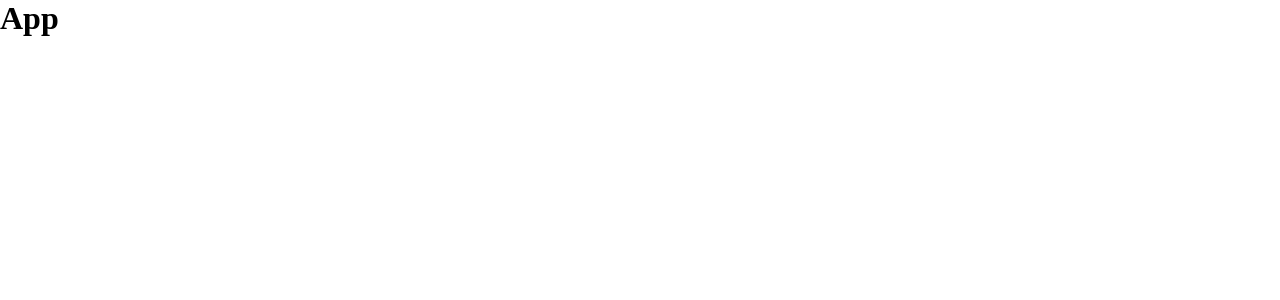
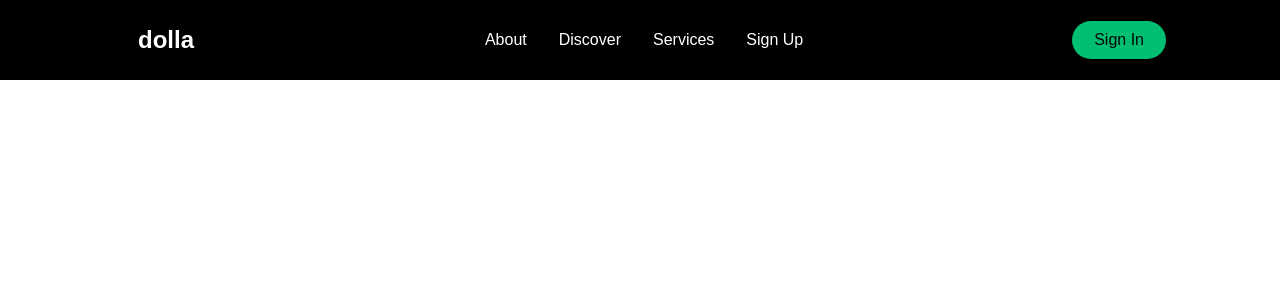
Before and after one commit to chandrachudsingh/react-smooth-scroll, a React (Create React App) app: page / in a window 1280 px wide. Shown: the top 300 px of the page. Built offline with nearby package versions, Linux system fonts and the light colour scheme.

Commit message:
created Navbar

```diff
--- a/package.json
+++ b/package.json
@@ -8,7 +8,11 @@
     "@testing-library/user-event": "^13.5.0",
     "react": "^18.2.0",
     "react-dom": "^18.2.0",
+    "react-icons": "^4.6.0",
+    "react-router-dom": "^6.4.2",
     "react-scripts": "5.0.1",
+    "react-scroll": "^1.8.8",
+    "styled-components": "^5.3.6",
     "web-vitals": "^2.1.4"
   },
   "scripts": {
--- a/src/App.js
+++ b/src/App.js
@@ -1,5 +1,12 @@
+import Navbar from "./components/Navbar";
+import { BrowserRouter as Router } from "react-router-dom";
+
 function App() {
-  return <h1>App</h1>;
+  return (
+    <Router>
+      <Navbar />
+    </Router>
+  );
 }
 
 export default App;
--- /dev/null
+++ b/src/components/Navbar/NavbarElements.js
@@ -0,0 +1,114 @@
+import styled from "styled-components";
+import { Link as LinkR } from "react-router-dom";
+import { Link as LinkS } from "react-scroll";
+
+export const Nav = styled.nav`
+  background: #000;
+  height: 80px;
+  // margin-top: -80px;
+  display: flex;
+  justify-content: center;
+  align-items: center;
+  position: sticky;
+  top: 0px;
+  z-index: 10;
+
+  @media screen and (max-width: 960px) {
+    transition: 0.8s all ease;
+  }
+`;
+
+export const NavbarContainer = styled.div`
+  display: flex;
+  justify-content: space-between;
+  height: 80px;
+  z-index: 1;
+  width: 100%;
+  padding: 0 24px;
+  max-width: 1100px;
+`;
+
+export const NavLogo = styled(LinkR)`
+  color: #fff;
+  justify-self: flex-start;
+  cursor: pointer;
+  font-size: 1.5rem;
+  display: flex;
+  align-items: center;
+  margin-left: 24px;
+  font-weight: bold;
+  text-decoration: none;
+`;
+
+export const MobileIcon = styled.div`
+  display: none;
+
+  @media screen and (max-width: 768px) {
+    display: block;
+    position: absolute;
+    top: 0;
+    right: 0;
+    transform: translate(-100%, 66%);
+    font-size: 1.8rem;
+    cursor: pointer;
+    color: #fff;
+  } ;
+`;
+
+export const NavMenu = styled.ul`
+  display: flex;
+  align-items: center;
+  list-style: none;
+  text-align: center;
+  margin-right: -22px;
+
+  @media screen and (max-width: 768px) {
+    display: none;
+  }
+`;
+
+export const NavItem = styled.li`
+  height: 80px;
+`;
+
+export const NavLinks = styled(LinkS)`
+  color: #fff;
+  display: flex;
+  align-items: center;
+  text-decoration: none;
+  padding: 0 1rem;
+  height: 100%;
+  cursor: pointer;
+
+  &:active {
+    border-bottom: 3px solid #01bf71;
+  }
+`;
+
+export const NavBtn = styled.nav`
+  display: flex;
+  align-items: center;
+
+  @media screen and (max-width: 768px) {
+    display: none;
+  }
+`;
+
+export const NavBtnLink = styled(LinkR)`
+  border-radius: 50px;
+  background: #01bf71;
+  white-space: nowrap;
+  padding: 10px 22px;
+  color: #010606;
+  font-size: 16px;
+  outline: none;
+  cursor: pointer;
+  transition: all 0.2s ease-in-out;
+  text-decoration: none;
+
+  &:hover {
+    transition: all 0.2s ease-in-out;
+    background: #fff;
+    color: #010606;
+  }
+`;
--- /dev/null
+++ b/src/components/Navbar/index.js
@@ -0,0 +1,47 @@
+import React from "react";
+import {
+  Nav,
+  NavbarContainer,
+  NavLogo,
+  MobileIcon,
+  NavMenu,
+  NavItem,
+  NavLinks,
+  NavBtn,
+  NavBtnLink,
+} from "./NavbarElements";
+import { FaBars } from "react-icons/fa";
+
+const Navbar = () => {
+  return (
+    <>
+      <Nav>
+        <NavbarContainer>
+          <NavLogo to="/">dolla</NavLogo>
+          <MobileIcon>
+            <FaBars />
+          </MobileIcon>
+          <NavMenu>
+            <NavItem>
+              <NavLinks to="about">About</NavLinks>
+            </NavItem>
+            <NavItem>
+              <NavLinks to="discover">Discover</NavLinks>
+            </NavItem>
+            <NavItem>
+              <NavLinks to="services">Services</NavLinks>
+            </NavItem>
+            <NavItem>
+              <NavLinks to="signup">Sign Up</NavLinks>
+            </NavItem>
+          </NavMenu>
+          <NavBtn>
+            <NavBtnLink to="/signin">Sign In</NavBtnLink>
+          </NavBtn>
+        </NavbarContainer>
+      </Nav>
+    </>
+  );
+};
+
+export default Navbar;
--- a/src/index.css
+++ b/src/index.css
@@ -1,4 +1,6 @@
 * {
+  box-sizing: border-box;
   margin: 0;
   padding: 0;
+  font-family: "Encode Sans Expanded", sans-serif;
 }
```
Also changed, not shown: 1 other file (tests, documents, lock files or other folders).
